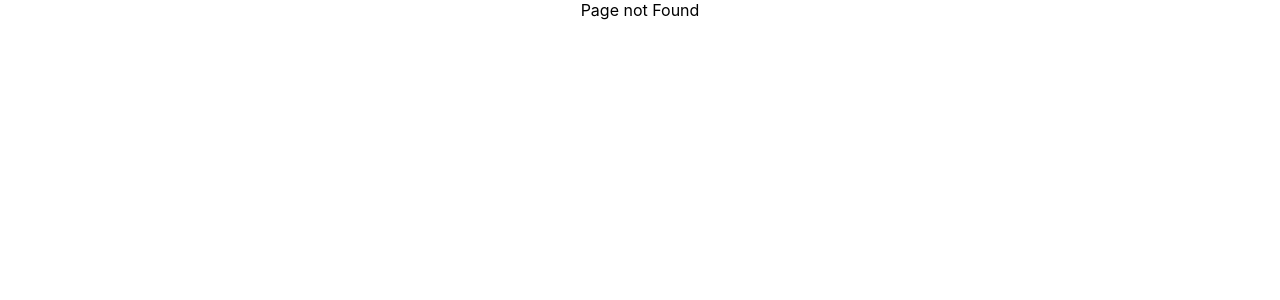
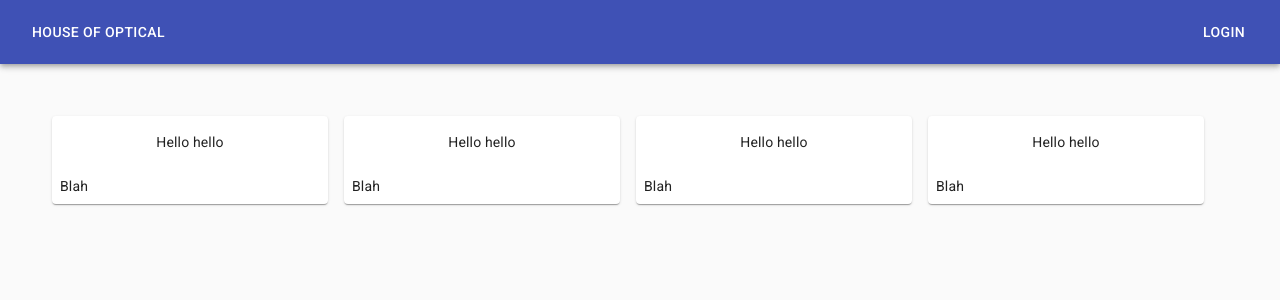
Before and after one commit to Manmohan7/appliedProject, a React (Create React App) app: page / in a window 1280 px wide. Before the commit this address had no page. Shown: the top 300 px of the page. Built offline with nearby package versions, Linux system fonts and the light colour scheme.

Commit message:
landing page template

```diff
--- a/src/App.js
+++ b/src/App.js
@@ -13,11 +13,7 @@ function App() {
         <Router
           basename={`/`}
         >
-          <div className="app-container">
-            <div className="app-content-container">
-              <Routers />
-            </div>
-          </div>
+          <Routers />
         </Router>
       </Provider>
     </div>
--- a/src/components/copyright.js
+++ b/src/components/copyright.js
@@ -7,7 +7,7 @@ function Copyright() {
     <Typography variant="body2" color="textSecondary" align="center">
       {'Copyright © '}
       <Link color="inherit" href="/">
-        Your Website
+        House of Optical
         </Link>{' '}
       {new Date().getFullYear()}
       {'.'}
--- /dev/null
+++ b/src/components/landingPage.js
@@ -0,0 +1,32 @@
+import React from 'react'
+import { CssBaseline, Grid } from '@material-ui/core'
+import { makeStyles } from '@material-ui/core/styles'
+import NavBar from './navbar'
+import Products from './products'
+
+const useStyles = makeStyles({
+  gridPad: {
+    padding: '32px',
+  }
+})
+
+function LandingPage() {
+
+  const classes = useStyles()
+
+  return (
+    <Grid container>
+      <CssBaseline />
+
+      <Grid container xs={12}>
+        <NavBar />
+      </Grid>
+
+      <Grid container xs={12} spacing={3} className={classes.gridPad}>
+        <Products />
+      </Grid>
+    </Grid>
+  );
+};
+
+export default LandingPage
--- a/src/components/login.js
+++ b/src/components/login.js
@@ -1,17 +1,20 @@
 import React from 'react';
-import Avatar from '@material-ui/core/Avatar';
-import Button from '@material-ui/core/Button';
-import CssBaseline from '@material-ui/core/CssBaseline';
-import TextField from '@material-ui/core/TextField';
-import FormControlLabel from '@material-ui/core/FormControlLabel';
-import Checkbox from '@material-ui/core/Checkbox';
-import Link from '@material-ui/core/Link';
-import Grid from '@material-ui/core/Grid';
-import Box from '@material-ui/core/Box';
+import {
+  Avatar,
+  Box,
+  Button,
+  Container,
+  Checkbox,
+  CssBaseline,
+  FormControlLabel,
+  Grid,
+  Link,
+  TextField,
+  Typography,
+} from '@material-ui/core';
+
 import LockOutlinedIcon from '@material-ui/icons/LockOutlined';
-import Typography from '@material-ui/core/Typography';
 import { makeStyles } from '@material-ui/core/styles';
-import Container from '@material-ui/core/Container';
 import Copyright from './copyright';
 
 
@@ -91,7 +94,7 @@ export default function LoginIn() {
               </Link>
             </Grid>
             <Grid item>
-              <Link to="/signup" variant="body2">
+              <Link href="/signup" variant="body2">
                 {"Don't have an account? Sign Up"}
               </Link>
             </Grid>
--- /dev/null
+++ b/src/components/navbar.js
@@ -0,0 +1,36 @@
+import React from 'react'
+import { AppBar, Button, Grid, Toolbar } from '@material-ui/core'
+import { makeStyles } from '@material-ui/core/styles';
+import { Link } from 'react-router-dom';
+
+const useStyles = makeStyles((theme) => ({
+  toolbar: {
+    justifyContent: 'space-between'
+  }
+}));
+
+function NavBar() {
+  const classes = useStyles();
+
+  return (
+    <AppBar position='static'>
+      <Toolbar>
+        <Grid container className={classes.toolbar}>
+          <Grid item >
+            <Button component={Link} to='/' color='inherit'>
+              House of Optical
+            </Button>
+          </Grid>
+
+          <Grid item >
+            <Button component={Link} to='/login' color='inherit'>
+              Login
+            </Button>
+          </Grid>
+        </Grid>
+      </Toolbar>
+    </AppBar>
+  )
+}
+
+export default NavBar
--- /dev/null
+++ b/src/components/product.js
@@ -0,0 +1,15 @@
+import React from 'react'
+import { Card, CardActions, CardContent } from '@material-ui/core'
+
+export default function Product() {
+  return (
+    <Card>
+      <CardContent>
+        Hello hello
+      </CardContent>
+      <CardActions>
+        Blah
+      </CardActions>
+    </Card>
+  )
+}
--- /dev/null
+++ b/src/components/products.js
@@ -0,0 +1,24 @@
+import React from 'react'
+import Product from './product'
+import { Grid } from '@material-ui/core'
+import { makeStyles } from '@material-ui/core/styles'
+
+const useStyles = makeStyles({
+  container: {
+    padding: '32px'
+  }
+})
+
+export default function Products() {
+  const classes = useStyles();
+
+  return (
+    <Grid container spacing={2} className={classes.container}>
+      {[1,2,3,4].map(el => (
+        <Grid key={el} item xs={12} sm={6} md={4} lg={3}>
+          <Product  />
+        </Grid>
+      ))}
+    </Grid>
+  )
+}
--- a/src/routes.js
+++ b/src/routes.js
@@ -1,18 +1,18 @@
 import React from 'react';
 import { Switch, Route } from 'react-router-dom';
 import routes from './common/constants';
+import LandingPage from './components/landingPage'
 import LoginIn from './components/login';
 import SignUp from './components/signup';
-
 
 const AppRouters = () =>
 
   (
     <Switch>
+      <Route exact path='/' component={LandingPage} />
       <Route exact path={`/${routes.LOGIN}`} component={LoginIn} />
       <Route exact path={`/${routes.SIGNUP}`} component={SignUp} />
-      {/* <Route exact path={`${routes.DASHBOARD}`} component={} /> */}
-      <Route  path="*"render={() => <div>Page not Found</div>} />
+      <Route path="*" render={() => <div>Page not Found</div>} />
     </Switch>
   )
 ;
```
